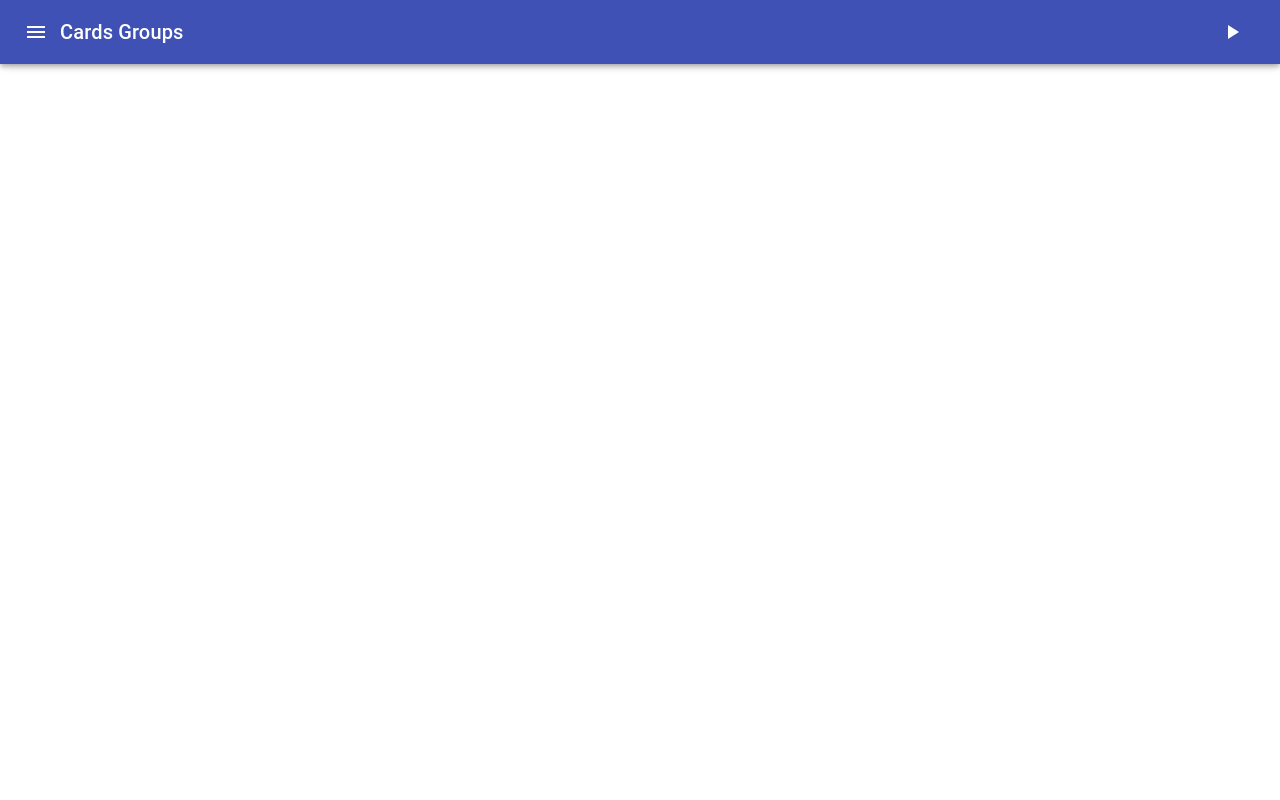
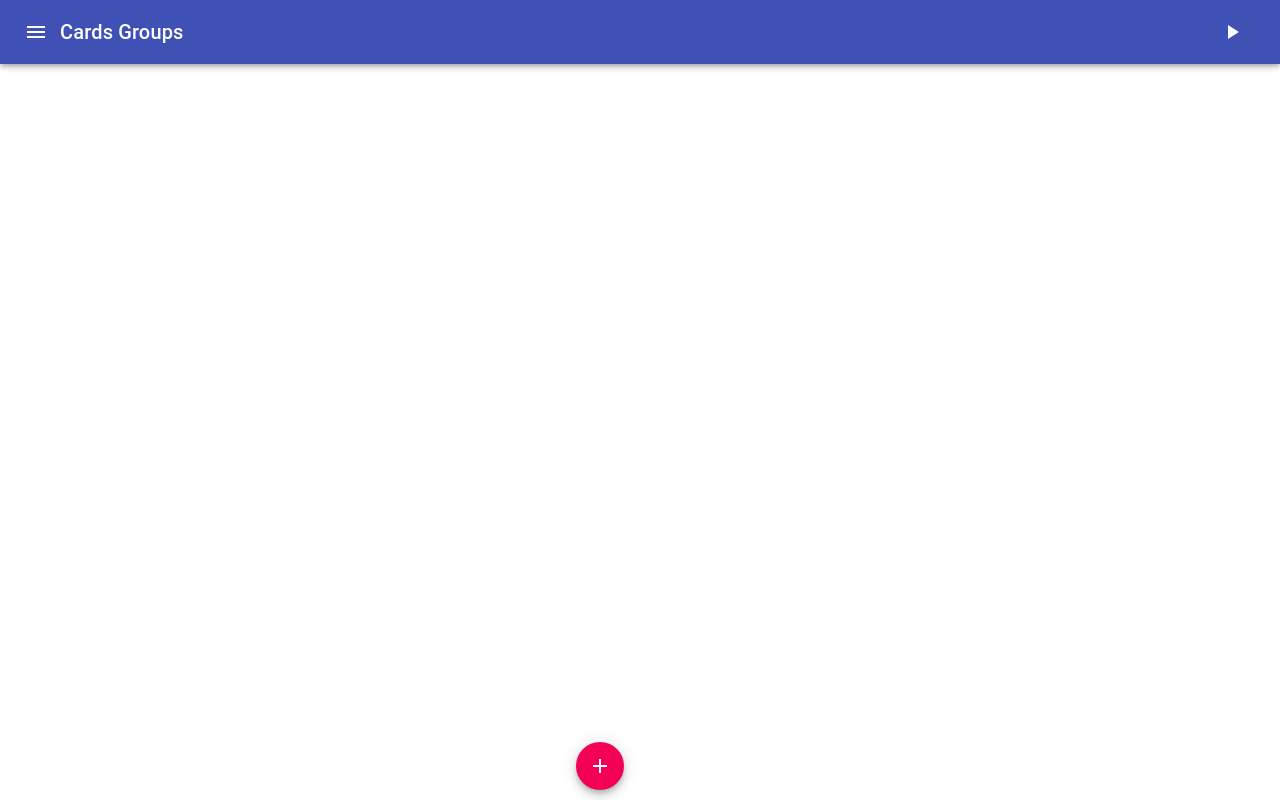
Before and after one commit to VladislavDan/MyCardsWeb, a React (Create React App) app: page /cards-groups in a window 1280 px wide. Built offline with nearby package versions, Linux system fonts and the light colour scheme.

Commit message:
Added fab and files for editing group page

```diff
--- /dev/null
+++ b/src/app/pages/cards-groups-list/cards-groups-list-component/CardsGroupsListComponent.css
@@ -0,0 +1,9 @@
+.cards-groups {
+    padding-bottom: 45px !important;
+}
+
+.cards-groups_fab {
+    position: fixed !important;
+    bottom: 10px;
+    left: 45%;
+}
--- a/src/app/pages/cards-groups-list/cards-groups-list-component/CardsGroupsListComponent.tsx
+++ b/src/app/pages/cards-groups-list/cards-groups-list-component/CardsGroupsListComponent.tsx
@@ -1,16 +1,24 @@
 import React, {FC} from "react";
 import List from '@material-ui/core/List';
+import Fab from '@material-ui/core/Fab';
+import AddIcon from '@material-ui/icons/Add';
 
 import {ICardsGroup} from '../../../types/ICardsGroup';
 import {CardsGroupsListItemComponent} from './cards-groups-listItem-component/CardsGroupsListItemComponent';
+import './CardsGroupsListComponent.css'
 
 export const CardsGroupsListComponent: FC<ICardsGroupsListComponent> = ({cardsGroups}) => {
 
-    return <List component="nav" aria-label="contacts">
-        {cardsGroups.map((cardsGroup: ICardsGroup) => {
-            return <CardsGroupsListItemComponent key={cardsGroup.id} cardsGroup={cardsGroup}/>
-        })}
-    </List>
+    return <>
+        <List component="nav" aria-label="contacts" className="cards-groups">
+            {cardsGroups.map((cardsGroup: ICardsGroup) => {
+                return <CardsGroupsListItemComponent key={cardsGroup.id} cardsGroup={cardsGroup}/>
+            })}
+        </List>
+        <Fab size="medium" color="secondary" aria-label="add" className="cards-groups_fab">
+            <AddIcon/>
+        </Fab>
+    </>
 };
 
 interface ICardsGroupsListComponent {
```
Also changed, not shown: src/app/pages/cards-groups-editor/CardsGroupsEditorContainer.tsx (added, +14 -0 lines), src/app/pages/cards-groups-editor/CardsGroupsEditorService.ts (added, +12 -0 lines).
